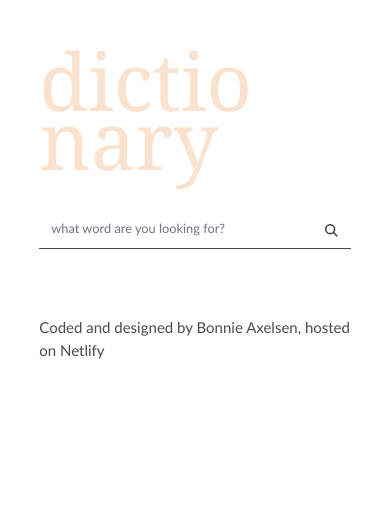
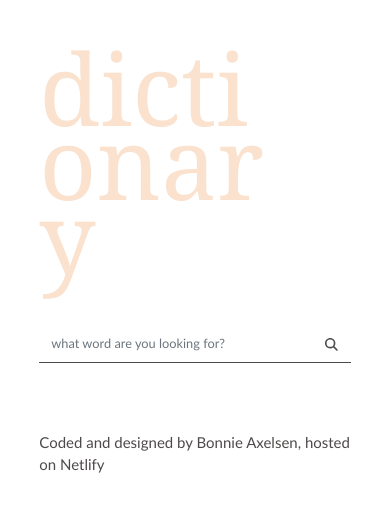
Before and after one commit to BonnieAxelsen/REACT-DICTIONARY-APP, a React (Create React App) app: page / in a window 390 px wide. Shown: the top 512 px of the page. Built offline with nearby package versions, Linux system fonts and the light colour scheme; no server answers.

Commit message:
Update App.css

```diff
--- a/src/styles/App.css
+++ b/src/styles/App.css
@@ -48,6 +48,6 @@ a {
   }
 
   h1 {
-    inline-size: 70%;
+    font-size: calc(5rem + 5vw);
   }
 }
```
